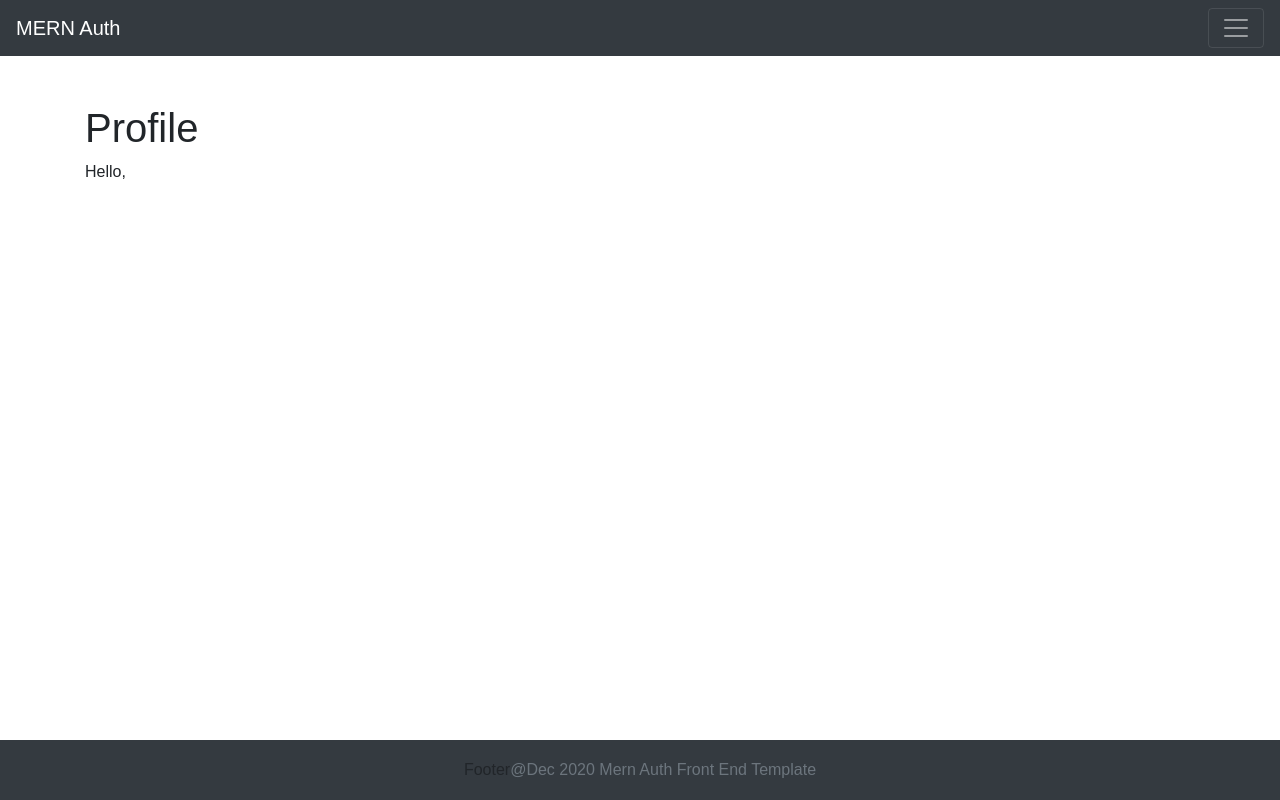
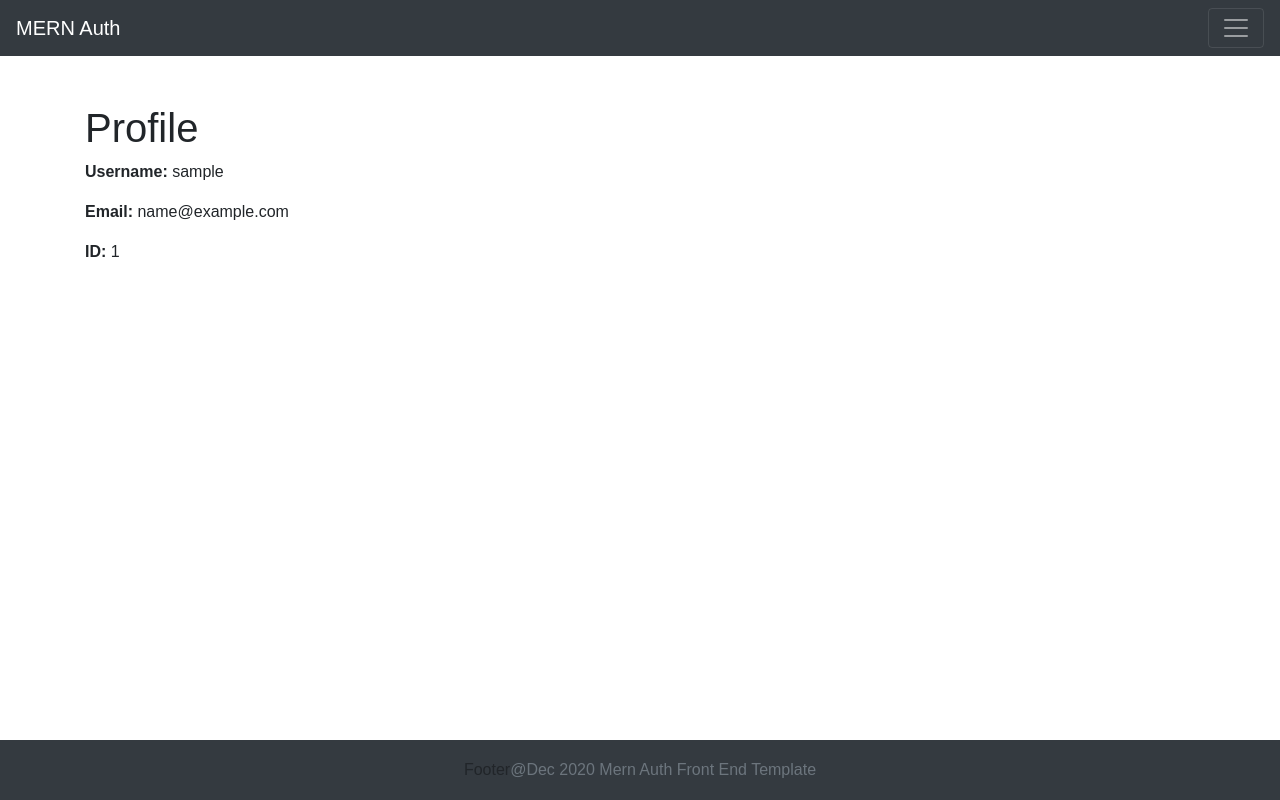
Before and after one commit to sschneeberg/mern-auth-frontend, a React (Create React App) app: page /profile in a window 1280 px wide. Built offline with nearby package versions, Linux system fonts and the light colour scheme; no server answers; sample sign-in values are in the browser's storage.

Commit message:
Build out profile

```diff
--- a/src/App.js
+++ b/src/App.js
@@ -11,10 +11,10 @@ import SignUp from './Components/Signup';
 import Login from './Components/Login';
 import './App.css';
 
-const PrivateRoute = ({ Component: Component, ...rest }) => {
+const PrivateRoute = ({ component: Component, ...rest }) => {
     const user = localStorage.getItem('jwtToken');
+    //prettier-ignore
     return (
-        //prettier-ignore
         <Route {...rest} render={(props) => {
                 return user ? <Component {...rest} {...props} /> : <Redirect to="/login" />;
             }}
@@ -53,6 +53,8 @@ function App() {
         }
     };
 
+    console.log(currentUser);
+
     return (
         <div className="App">
             <Nav handleLogout={handleLogout} isAuth={isAuthenticated} />
@@ -65,7 +67,7 @@ function App() {
                     <Route
                         path="/login"
                         render={(props) => {
-                            return <Login {...props} nowCurrentUser={nowCurrentUser} setIsAuthenticated={setIsAuthenticated} currentUser={currentUser} />;
+                            return <Login {...props} nowCurrentUser={nowCurrentUser} setIsAuthenticated={setIsAuthenticated} user={currentUser} />;
                         }}
                     />
                 </Switch>
--- a/src/Components/Login.js
+++ b/src/Components/Login.js
@@ -34,7 +34,7 @@ class Login extends Component {
     };
 
     render() {
-        if (this.props.currentUser) {
+        if (this.props.user) {
             return <Redirect to="/profile" />;
         }
 
--- a/src/Components/Profile.js
+++ b/src/Components/Profile.js
@@ -1,13 +1,36 @@
 import React from 'react';
+import { Link } from 'react-router-dom';
 
 function Profile(props) {
     console.log(props);
-    return (
+    const userData = props.user ? (
         <div>
             <h1>Profile</h1>
-            <p>Hello, {props.username}</p>
+            <p>
+                <strong>Username:</strong> {props.user.username}
+            </p>
+            <p>
+                <strong>Email:</strong> {props.user.email}
+            </p>
+            <p>
+                <strong>ID:</strong> {props.user.id}
+            </p>
         </div>
+    ) : (
+        <h4>Loading User Data...</h4>
     );
+
+    const errorDiv = () => {
+        return (
+            <div className="text-center pt-4">
+                <h3>
+                    Please <Link to="/login">login</Link> to view this page
+                </h3>
+            </div>
+        );
+    };
+
+    return <div>{props.user ? userData : errorDiv()}</div>;
 }
 
 export default Profile;
```
